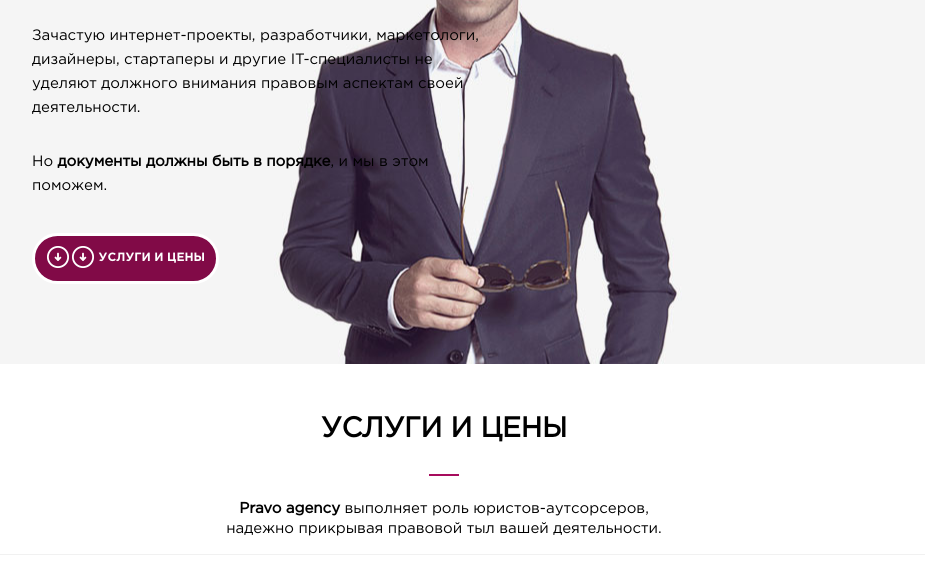
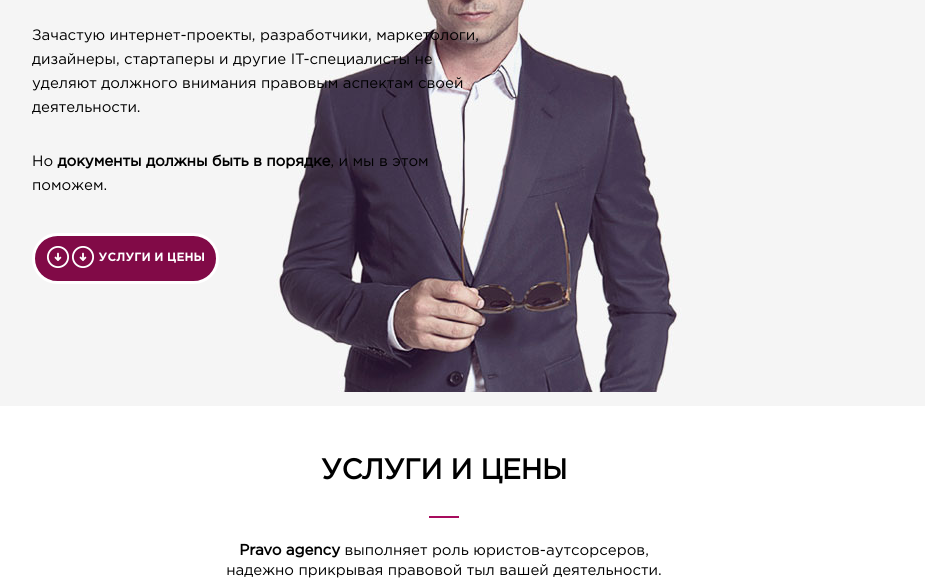
Before and after one commit to MateAcademy-FE-study/decolette_SAL, a website: page app/index.html in a window 1280 px wide. Shown: the part 386-965 px from the top of the page, without its empty margins (196-1121 px from the left). Drawn offline with nearby package versions, Linux system fonts and the light colour scheme; files that its build step writes are made by us from their sources; files whose address does not match are found by name.

Commit message:
dude changes

```diff
--- a/app/scss/_headerBlockStyles.scss
+++ b/app/scss/_headerBlockStyles.scss
@@ -59,6 +59,7 @@ header{
     background-position: 30% 100%;
     position: relative;
     margin: 0 auto;
+    height: calc(100vh - 101px);
 }
 .grey{
 	background-color: #f5f5f5;
```
Also changed, not shown: dist/css/style.css, dist/css/style.min.css.
